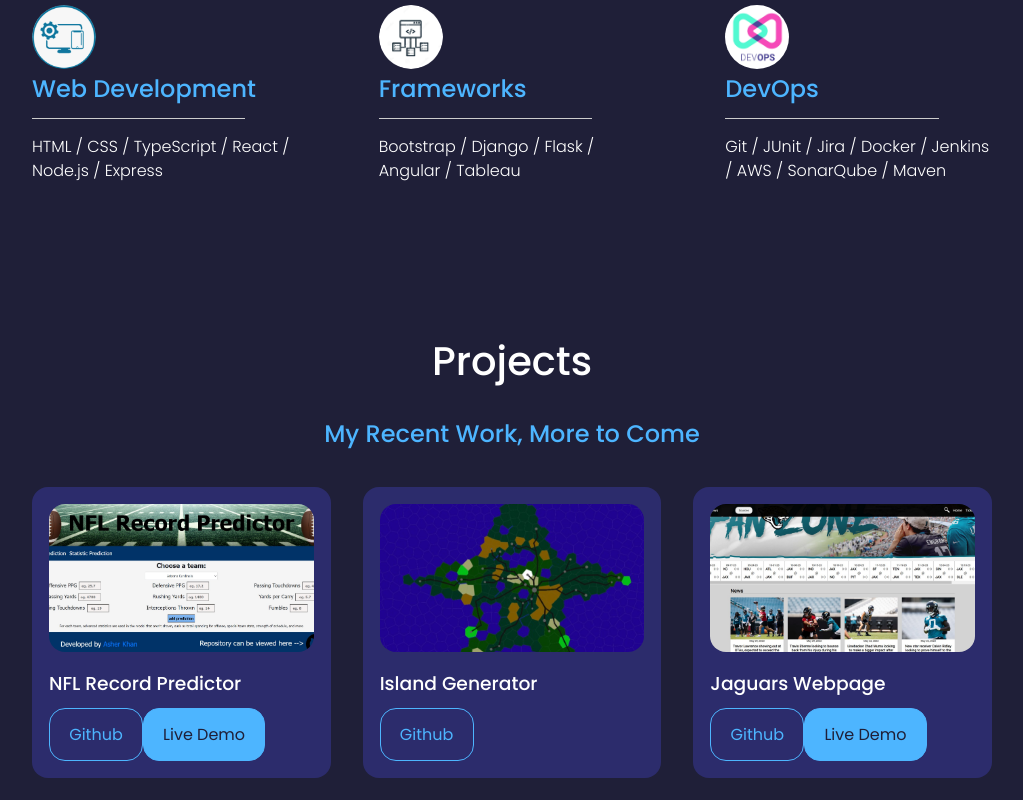
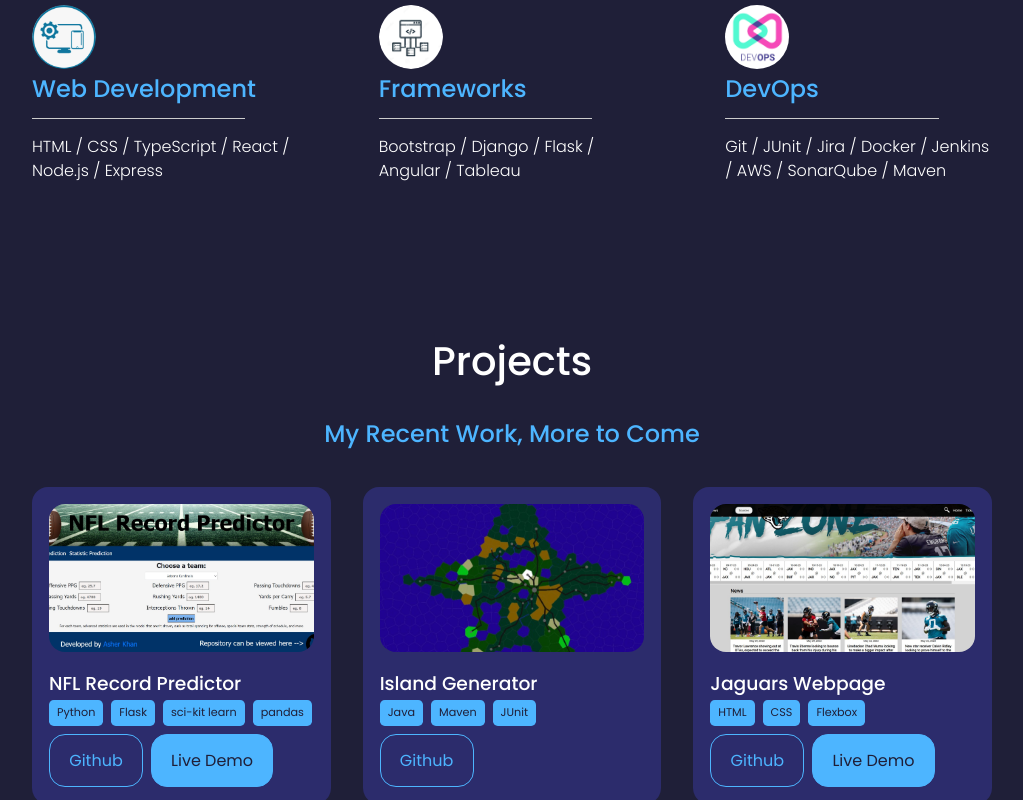
Before and after one commit to asherk7/personal-website, a React (Create React App) app: page / in a window 1280 px wide. Shown: the part 2000-2800 px from the top of the page, without its empty margins (128-1151 px from the left). Built offline with nearby package versions, Linux system fonts and the light colour scheme.

Commit message:
added tech stack to projects

```diff
--- a/src/components/projects/Project.js
+++ b/src/components/projects/Project.js
@@ -10,6 +10,11 @@
         <img src={projectdata.image} alt={projectdata.title} />
       </div>
       <h3>{projectdata.title}</h3>
+      <div className="project-tech">
+        {projectdata.tech.map((tech) => {
+          return <li key={tech}>{tech}</li>
+        })}
+      </div>
       <a href={projectdata.github} target="_blank" rel="noopener noreferrer" className="btn">Github</a>
       {projectdata.demo !== "" ?
       <a href={projectdata.demo} target="_blank" rel="noopener noreferrer" className="btn btn-primary">Live Demo</a>
--- a/src/components/projects/Projects.js
+++ b/src/components/projects/Projects.js
@@ -13,6 +13,7 @@
             id: 1,
             image: nfl,
             title: "NFL Record Predictor",
+            tech: ["Python", "Flask", "sci-kit learn", "pandas"],
             github: "https://github.com/asherk7/NFL-Record-Predictor",
             demo: "https://nflrecordpredictor.pythonanywhere.com/"
         },
@@ -20,6 +21,7 @@
             id: 2,
             image: island,
             title: "Island Generator",
+            tech: ["Java", "Maven", "JUnit"],
             github: "https://github.com/asherk7/Island-Generator",
             demo: ""
         },
@@ -27,6 +29,7 @@
             id: 3,
             image: jaguars,
             title: "Jaguars Webpage",
+            tech: ["HTML", "CSS", "Flexbox"],
             github: "https://github.com/asherk7/jaguars-webpage",
             demo: "https://asherk7.github.io/jaguars-webpage/"
         },
@@ -34,6 +37,7 @@
             id: 4,
             image: workout,
             title: "Workout Tracker",
+            tech: ["TypeScript", "Python", "Django", "Angular", "Jenkins"],
             github: "https://github.com/asherk7/Workout-Tracker",
             demo: ""
         },
@@ -41,6 +45,7 @@
             id: 5,
             image: tbd,
             title: "Final Project for Odin Project, Coming Soon",
+            tech: ["React", "Node.js", "Express", "MongoDB"],
             github: "https://github.com/asherk7",
             demo: "https://github.com/asherk7"
         },
@@ -48,6 +53,7 @@
             id: 6,
             image: tbd,
             title: "Full-Stack Machine Learning Project, Coming Soon",
+            tech: ["Node.js", "React", "TensorFlow"],
             github: "https://github.com/asherk7",
             demo: "https://github.com/asherk7"
         }
--- a/src/components/projects/projects.css
+++ b/src/components/projects/projects.css
@@ -34,6 +34,26 @@
     margin-bottom: 0.5rem;
 }
 
+.project-tech{
+    display: flex;
+    flex-wrap: wrap;
+    gap: 0.5rem;
+    margin-bottom: 0.5rem;
+    margin-top: -0.5rem;
+}
+
+li{
+    border-radius: 0.3rem;
+    background: var(--color-primary);
+    padding: 0.2rem 0.5rem;
+    font-size: 0.7rem;
+    color: var(--color-bg);
+}
+
+a{
+    margin-right: 0.5rem;
+}
+
 /* media queries */
 
 @media screen and (max-width: 1000px){
```
